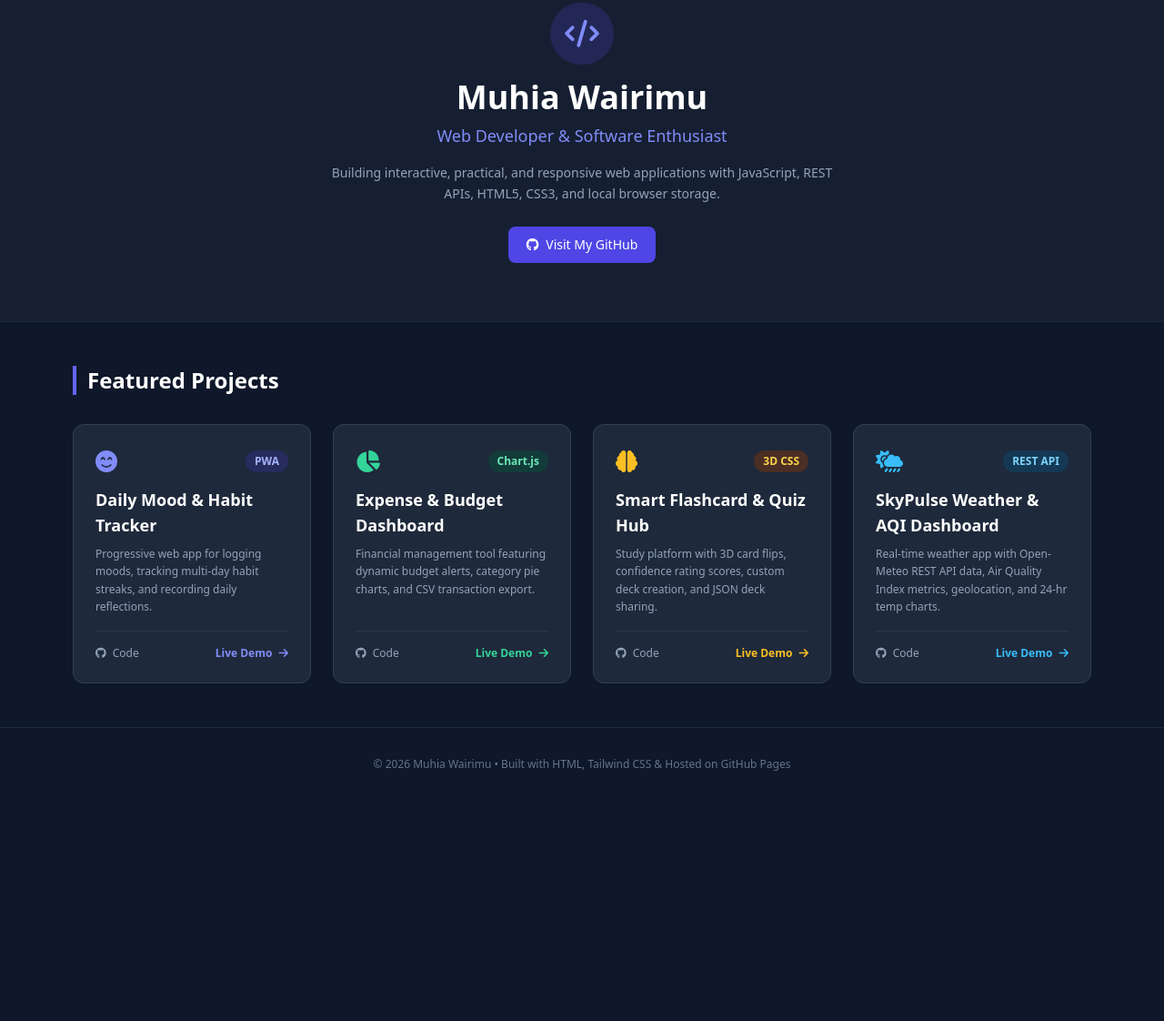
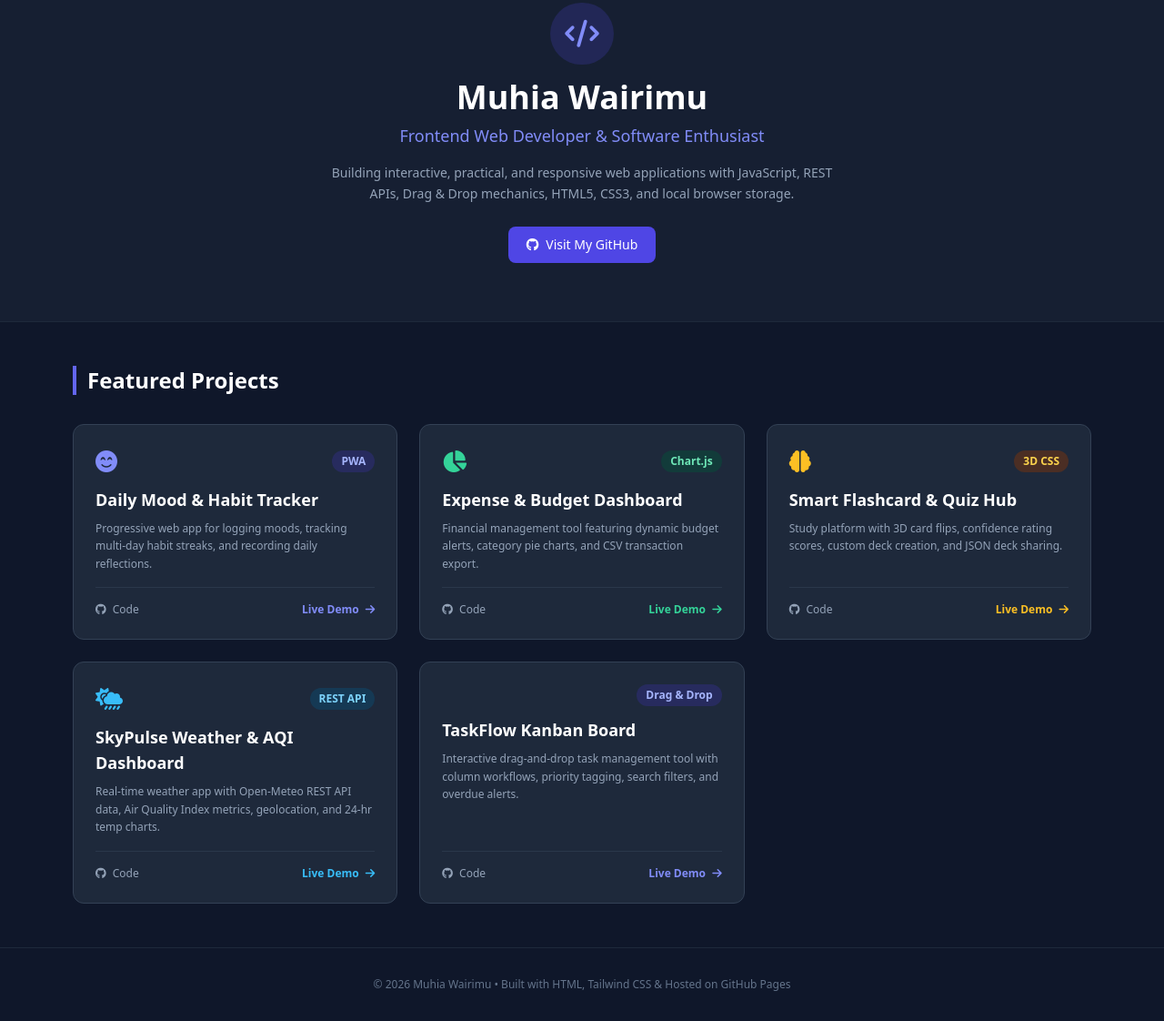
Before and after one commit to muhiawairimu/portifolio, a plain HTML site: page index.html in a window 1280 px wide. Shown: the part 61-1183 px from the top of the page at 91% size. Before the commit the page ends 941 px from the top, so only its background shows below. Drawn offline with nearby package versions, Linux system fonts and the light colour scheme.

Commit message:
index.html

```diff
--- a/index.html
+++ b/index.html
@@ -16,9 +16,9 @@
         <i class="fa-solid fa-code text-3xl"></i>
       </div>
       <h1 class="text-4xl font-extrabold text-white mb-2">Muhia Wairimu</h1>
-      <p class="text-indigo-400 font-medium text-lg mb-4"> Web Developer & Software Enthusiast</p>
+      <p class="text-indigo-400 font-medium text-lg mb-4">Frontend Web Developer & Software Enthusiast</p>
       <p class="text-slate-400 max-w-xl mx-auto text-sm leading-relaxed mb-6">
-        Building interactive, practical, and responsive web applications with JavaScript, REST APIs, HTML5, CSS3, and local browser storage.
+        Building interactive, practical, and responsive web applications with JavaScript, REST APIs, Drag & Drop mechanics, HTML5, CSS3, and local browser storage.
       </p>
       <a href="https://github.com/muhiawairimu" target="_blank" class="inline-flex items-center gap-2 px-5 py-2.5 bg-indigo-600 hover:bg-indigo-500 text-white font-medium text-sm rounded-lg transition">
         <i class="fa-brands fa-github"></i> Visit My GitHub
@@ -30,7 +30,7 @@
   <main class="max-w-6xl mx-auto px-4 py-12">
     <h2 class="text-2xl font-bold text-white mb-8 border-l-4 border-indigo-500 pl-3">Featured Projects</h2>
 
-    <div class="grid grid-cols-1 md:grid-cols-2 lg:grid-cols-4 gap-6">
+    <div class="grid grid-cols-1 md:grid-cols-2 lg:grid-cols-3 gap-6">
 
       <!-- Project 1: Mood & Habit Tracker -->
       <div class="bg-slate-800 border border-slate-700 rounded-xl p-6 flex flex-col justify-between hover:border-indigo-500/50 transition">
@@ -104,6 +104,24 @@
         </div>
       </div>
 
+      <!-- Project 5: Kanban Task Board -->
+      <div class="bg-slate-800 border border-slate-700 rounded-xl p-6 flex flex-col justify-between hover:border-indigo-500/50 transition">
+        <div>
+          <div class="flex items-center justify-between text-indigo-400 mb-3">
+            <i class="fa-solid fa-square-kanban text-2xl"></i>
+            <span class="text-xs font-semibold bg-indigo-900/50 px-2.5 py-1 rounded-full text-indigo-300">Drag & Drop</span>
+          </div>
+          <h3 class="text-lg font-bold text-white mb-2">TaskFlow Kanban Board</h3>
+          <p class="text-slate-400 text-xs leading-relaxed mb-4">
+            Interactive drag-and-drop task management tool with column workflows, priority tagging, search filters, and overdue alerts.
+          </p>
+        </div>
+        <div class="flex items-center justify-between pt-4 border-t border-slate-700/60">
+          <a href="https://github.com/muhiawairimu/kanban-board" target="_blank" class="text-xs text-slate-400 hover:text-white"><i class="fa-brands fa-github mr-1"></i> Code</a>
+          <a href="https://muhiawairimu.github.io/kanban-board/" target="_blank" class="text-xs font-semibold text-indigo-400 hover:text-indigo-300">Live Demo <i class="fa-solid fa-arrow-right ml-1"></i></a>
+        </div>
+      </div>
+
     </div>
   </main>
 
```
